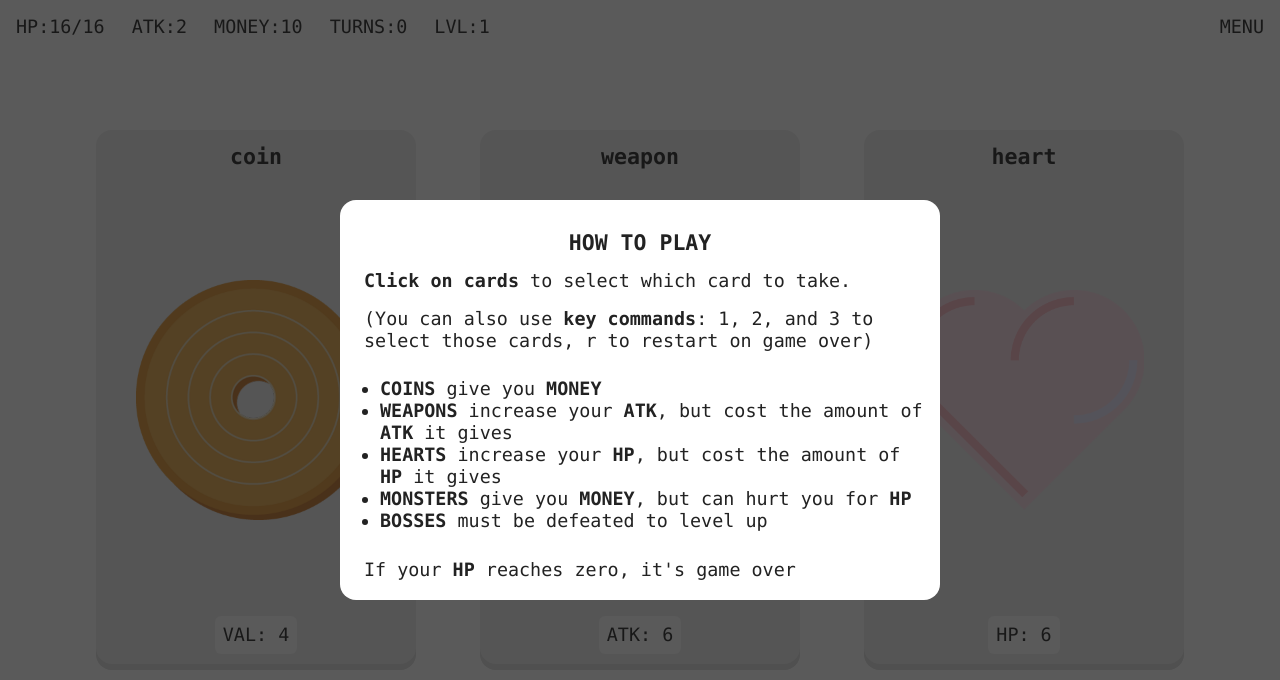
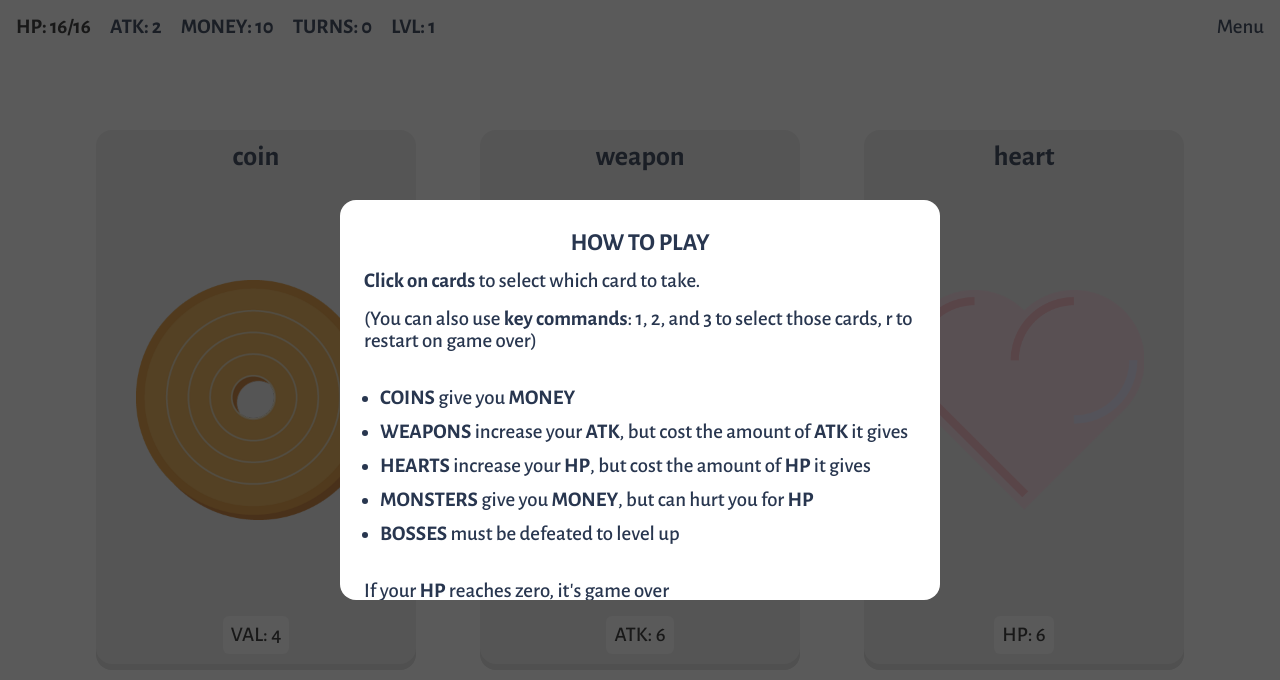
Before and after one commit to nathanwentworth/deck-dungeon, a plain HTML site: page index.html in a window 1280 px wide. Drawn offline with nearby package versions, Linux system fonts and the light colour scheme.

Commit message:
created title image, added fonts, changed styles

```diff
--- a/index.html
+++ b/index.html
@@ -7,6 +7,7 @@
 	<!-- <link rel="apple-touch-icon" href=""> -->
 	<meta name="viewport" content="width=device-width, initial-scale=1.0">
 	<link rel="stylesheet" href="style.css">
+	<link href="https://fonts.googleapis.com/css?family=Alegreya+Sans:500,700" rel="stylesheet">
 </head>
 <body id="body">
 	<div id="overlay">
@@ -20,14 +21,16 @@
 		<span id="status-turns">TURNS:</span>
 		<span id="status-lvl">LVL:</span>
 	</div>
-	<div class="btn unselectable" id="menu-btn">MENU</div>
+	<div class="btn unselectable" id="menu-btn">Menu</div>
 	<ul class="unselectable" id="menu-list" style="display: none;">
-		<li class="btn" id="help">HELP</li>
-		<li class="btn" id="settings">SETTINGS</li>
-		<li class="btn" id="info">INFO</li>
-		<li class="btn" id="reset">RESET GAME</li>
+		<li class="btn" id="help">Help</li>
+		<li class="btn" id="settings">Settings</li>
+		<li class="btn" id="info">Info</li>
+		<li class="btn" id="reset">Reset Game</li>
 	</ul>
-	<main id="main"></main>
+	<main id="main">
+		<div class="game-title"><img alt="DECK DUNGEON" src="img/title.png"></div>
+	</main>
 
 	<noscript style="position: absolute; top: 16px; left: 16px;">sorry, this game requires javascript to run!</noscript>
 
--- a/js/main.js
+++ b/js/main.js
@@ -89,7 +89,7 @@ infoText += "<p>DECK DUNGEON was made by <a href=\"https://nathanwentworth.co\"
 infoText += "<p>Made with basic html, css, and vanilla js. Icons and graphics made with Illustrator</p>";
 infoText += "<p>Questions/Comments/Bugs? <a href=\"https://twitter.com/nathanwentworth\" target=\"_blank\">tweet at me</a>!</p>";
 infoText += "<p>open source on <a href=\"https://github.com/nathanwentworth/deck-dungeon\" target=\"_blank\">github</a>, downloadable on itchio (soon!)</p>";
-infoText += "<p>version: 2017.01.11-21.37</p>";
+infoText += "<p>version: 2017.01.12-20.40</p>";
 info.addEventListener("click", function (event) { overlayToggle(infoText); });
 
 
@@ -111,17 +111,18 @@ window.addEventListener("keydown", function (event) {
 });
 
 window.onload = function () {
-  var titleElem = document.createElement('div');
-  titleElem.setAttribute('class', 'game-title');
-  titleElem.textContent = "DECK DUNGEON";
-  cardContainer.appendChild(titleElem);
+  // var titleElem = document.createElement('div');
+  // var titleImg = document.createElement('img');
+  // titleElem.setAttribute('class', 'game-title');
+  // titleElem.textContent = "DECK DUNGEON";
+  // cardContainer.appendChild(titleElem);
 
   statusBar.style.top = "-2em";
   menuElem.style.top = "-2em";
 
   setTimeout( function () {
     init();
-  }, 1500)
+  }, 1450)
 }
 
 // initializes the game
@@ -206,7 +207,7 @@ var randomizeCards = function () {
       switch (subCardData["type"]) {
         case "monster":
           subCardData["health"] = (getRandomInt(4, 12) * player.level);
-          subCardData["dmg"] = (getRandomInt(4, 12) * player.level);
+          subCardData["dmg"] = (getRandomInt(4, 8) * player.level);
           subCardData["value"] = (subCardData["health"] * player.level);
           break;
         case "heart":
@@ -450,6 +451,7 @@ var fight = function (card, event, index) {
   }
 
   var text = null;
+  // player attacking
   if (getRandomInt(1, 100) > 50) {
     card["health"] -= player["atk"];
     text = "MONSTER HP -" + player["atk"];
@@ -461,15 +463,8 @@ var fight = function (card, event, index) {
     }
   }
 
-  if (getRandomInt(1, 100) < 50) {
-    player["health"] -= card["dmg"];
-    if (text == null) {
-      text = "PLAYER HP -" + card["dmg"];
-    } else {
-      text += " PLAYER HP -" + card["dmg"];
-    }
-  }
-
+  // check of the monster is dead after the last hit
+  // don't allow the monster to attack if so
   if (card["health"] <= 0) {
     // setCardInactive(index);
     cardNode.style.animation = "moveCardDown 1s";
@@ -486,6 +481,17 @@ var fight = function (card, event, index) {
     incrementTurn();
     return;
   }
+
+  // monster attacking
+  if (getRandomInt(1, 100) < 50) {
+    player["health"] -= card["dmg"];
+    if (text == null) {
+      text = "PLAYER HP -" + card["dmg"];
+    } else {
+      text += " PLAYER HP -" + card["dmg"];
+    }
+  }
+
 
   if (text == null) {
     text = "MISS!";
@@ -607,11 +613,11 @@ var displayStatus = function () {
 
   statusHp.style.color = (player.health <= (0.25 * player.maxHealth)) ? "#ff0000" : "#222";
 
-  statusHp.textContent = "HP:" + player["health"] + "/" + player["maxHealth"];
-  statusAtk.textContent = "ATK:" + player["atk"];
-  statusMoney.textContent = "MONEY:" + player["money"];
-  statusTurns.textContent = "TURNS:" + player.turns;
-  statusLvl.textContent = "LVL:" + player.level;
+  statusHp.textContent = "HP: " + player["health"] + "/" + player["maxHealth"];
+  statusAtk.textContent = "ATK: " + player["atk"];
+  statusMoney.textContent = "MONEY: " + player["money"];
+  statusTurns.textContent = "TURNS: " + player.turns;
+  statusLvl.textContent = "LVL: " + player.level;
 
   if (player.health <= 0) {
     gameOver();
@@ -621,6 +627,10 @@ var displayStatus = function () {
 var clearData = function () {
   localStorage.removeItem('player');
   localStorage.removeItem('cards');
+}
+
+var resetSettings = function () {
+  localStorage.removeItem('settingsData');
 }
 
 var gameOver = function () {
--- a/style.css
+++ b/style.css
@@ -4,11 +4,11 @@ html {font-family: sans-serif;-ms-text-size-adjust: 100%;-webkit-text-size-adjus
 /* # universal styles */
 
 ::-moz-selection {
-	background: #fcb7b3;
+	color: #70B38B;
 	text-shadow: none;
 }
 ::selection {
-	background: #fcb7b3;
+	color: #70B38B;
 	text-shadow: none;
 }
 
@@ -21,15 +21,16 @@ user-select: none;
 
 body {
 	background: #fff;
-	color: #222;
+	color: #28364f;
 	line-height: 1.375rem;
 	width: 100%;
 	height: 100%;
 	max-width: 100vw;
 	max-height: 100vh;
 	margin: 0;
-	font-size: 1.15em;
-	font-family: 'menlo', monospace;
+	font-size: 1.3em;
+	font-family: 'Alegreya Sans', sans-serif;
+	font-weight: 500;
 }
 
 /* # defaults */
@@ -94,8 +95,12 @@ pre {
 #overlay div ul {
 	padding-right: 16px;
 }
+#overlay div li {
+	padding: 6px 0;
+}
 
 #status {
+	font-weight: bold;
 	position: absolute;
 	top: -1.5em;
 	left: 16px;
@@ -111,7 +116,7 @@ pre {
 }
 #menu-list {
 	position: absolute;
-	top: 32px;
+	top: 2em;
 	right: 16px;
 	z-index: 600;
 	background: #fff;
@@ -180,7 +185,7 @@ main div.card:hover {
 
 main div.card .card-title {
 	font-weight: bold;
-	font-size: 1.35rem;
+	font-size: 1.35em;
 	margin: 1rem;
 }
 
```
Also changed, not shown: img/title-huge.png (added), img/title.png (added).
